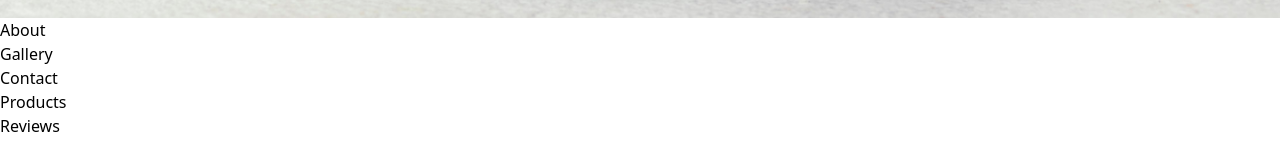
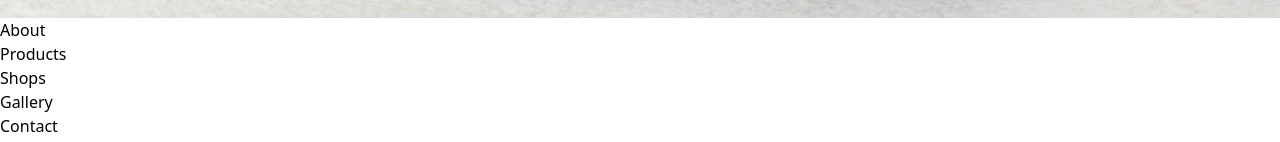
Before and after one commit to Krishanth0/Boulangeire, a React (Create React App) app in the folder boulangerie-app-react/: page / in a window 1280 px wide. Shown: the part 1002-1144 px from the top of the page. Built offline with nearby package versions, Linux system fonts and the light colour scheme; the HTML template or start-up script is replaced by a standard one.

Commit message:
+- l'ordre de presentation des pages

```diff
--- a/boulangerie-app-react/src/App.js
+++ b/boulangerie-app-react/src/App.js
@@ -13,12 +13,12 @@ function App() {
     <Navbar/>
     <Header/>
     <About/>
+    <Products/>
+    <Shops/>
     <Gallery/>
     <Contact/>
-    <Products/>
+    <Reviews/>
     <Footer/>
-    <Reviews/>
-    <Shops/>
     </>
   );
 }
```
